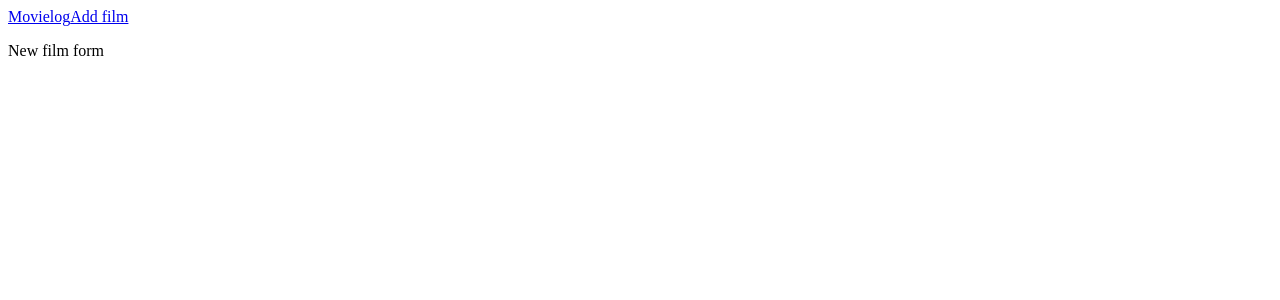
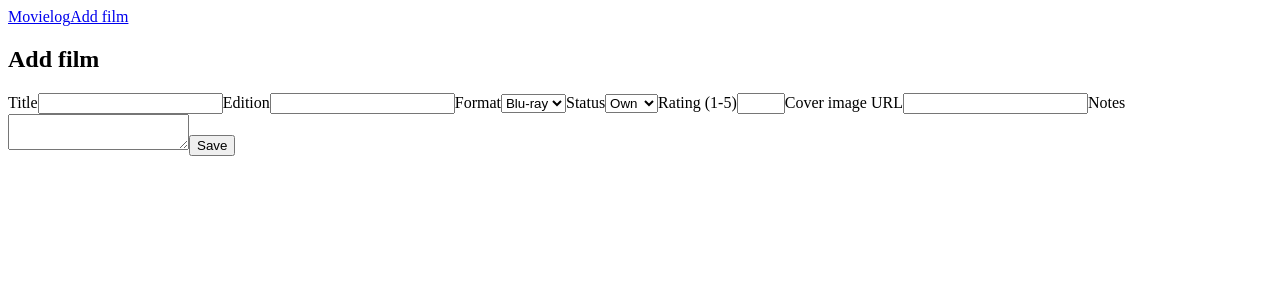
Before and after one commit to Marcusey/marcusey-movielog, a React (Vite) app: page /new in a window 1280 px wide. Shown: the top 300 px of the page. Built offline with nearby package versions, Linux system fonts and the light colour scheme.

Commit message:
✨ add new film form

```diff
--- a/src/App.tsx
+++ b/src/App.tsx
@@ -2,6 +2,7 @@ import { Route, Routes } from "react-router";
 import Layout from "./Layout";
 import FilmList from "./FilmList";
 import FilmPage from "./FilmPage.tsx";
+import NewFilmPage from "./NewFilmPage";
 
 const App = () => {
   return (
@@ -9,7 +10,7 @@ const App = () => {
       <Route element={<Layout />}>
         <Route index element={<FilmList />} />
         <Route path="films/:id" element={<FilmPage />} />
-        <Route path="new" element={<p>New film form</p>} />
+        <Route path="new" element={<NewFilmPage />} />
         <Route path="*" element={<p>Page not found</p>} />
       </Route>
     </Routes>
--- /dev/null
+++ b/src/NewFilmPage.tsx
@@ -0,0 +1,73 @@
+import { useState } from "react";
+import type { ChangeEvent, FormEvent } from "react";
+import type { Format, Status } from "./types";
+
+type FormValues = {
+  title: string;
+  subtitle: string;
+  category: Format;
+  status: Status;
+  rating: string;
+  imageUrl: string;
+  notes: string;
+};
+
+const NewFilmPage = () => {
+  const [values, setValues] = useState<FormValues>({
+    title: "",
+    subtitle: "",
+    category: "Blu-ray",
+    status: "Own",
+    rating: "",
+    imageUrl: "",
+    notes: "",
+  });
+
+  const handleChange = (
+    e: ChangeEvent<HTMLInputElement | HTMLSelectElement | HTMLTextAreaElement>
+  ) => {
+    setValues({ ...values, [e.target.name]: e.target.value });
+  };
+
+  const handleSubmit = (e: FormEvent<HTMLFormElement>) => {
+    e.preventDefault();
+    console.log(values);
+  };
+
+  return (
+    <form onSubmit={handleSubmit}>
+      <h2>Add film</h2>
+
+      <label htmlFor="title">Title</label>
+      <input id="title" name="title" value={values.title} onChange={handleChange} required />
+
+      <label htmlFor="subtitle">Edition</label>
+      <input id="subtitle" name="subtitle" value={values.subtitle} onChange={handleChange} />
+
+      <label htmlFor="category">Format</label>
+      <select id="category" name="category" value={values.category} onChange={handleChange}>
+        <option value="Blu-ray">Blu-ray</option>
+        <option value="DVD">DVD</option>
+      </select>
+
+      <label htmlFor="status">Status</label>
+      <select id="status" name="status" value={values.status} onChange={handleChange}>
+        <option value="Own">Own</option>
+        <option value="Want">Want</option>
+      </select>
+
+      <label htmlFor="rating">Rating (1-5)</label>
+      <input id="rating" name="rating" type="number" min="1" max="5" value={values.rating} onChange={handleChange} />
+
+      <label htmlFor="imageUrl">Cover image URL</label>
+      <input id="imageUrl" name="imageUrl" value={values.imageUrl} onChange={handleChange} />
+
+      <label htmlFor="notes">Notes</label>
+      <textarea id="notes" name="notes" value={values.notes} onChange={handleChange} />
+
+      <button type="submit">Save</button>
+    </form>
+  );
+};
+
+export default NewFilmPage;
```
